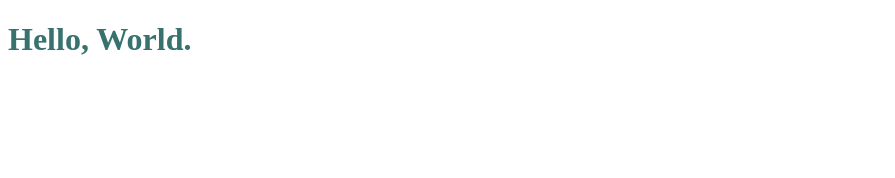
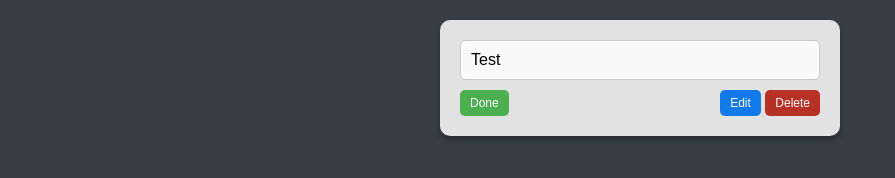
Before and after one commit to icarogabryel/simple-todo-web, a plain HTML site: page src/frontend/index.html in a window 1280 px wide. Shown: the whole page, without its empty margins (0-895 px from the left). Drawn offline with Linux system fonts and the light colour scheme.

Commit message:
base front done

```diff
--- a/src/frontend/index.html
+++ b/src/frontend/index.html
@@ -4,9 +4,21 @@
     <meta charset="UTF-8">
     <meta name="viewport" content="width=device-width, initial-scale=1.0">
     <link rel="stylesheet" href="style.css">
+    <script src="script.js" defer></script>
     <title>Simple To Do</title>
 </head>
 <body>
-    <h1 class="title">Hello, World.</h1>
+    <div class="task-container">
+        <div class="text-display" id="textDisplay" contenteditable="false">Test</div>
+        <div class="button-container">
+            <div class="done-container">
+                <button class="done-button" onclick="doneTask()">Done</button>
+            </div>
+            <div class="edit-delete-container">
+                <button class="edit-button" onclick="editText()">Edit</button>
+                <button class="delete-button" onclick="deleteTask()">Delete</button>
+            </div>
+        </div>
+    </div>
 </body>
 </html>
--- /dev/null
+++ b/src/frontend/script.js
@@ -0,0 +1,12 @@
+function editText() {
+    const textDisplay = document.getElementById("textDisplay")
+
+    if (textDisplay.isContentEditable) {
+        textDisplay.contentEditable = "false";
+        textDisplay.style.border = "1px solid #ccc";
+    } else {
+        textDisplay.contentEditable = "true";
+        textDisplay.style.border = "2px solid #007bff";
+        textDisplay.focus();
+    }
+}
--- a/src/frontend/style.css
+++ b/src/frontend/style.css
@@ -1,3 +1,83 @@
-.title {
-  color: #38726e;
+* {
+  margin: 0;
+  padding: 0;
+  box-sizing: border-box;
 }
+
+body {
+  font-family: Arial, Helvetica, sans-serif;
+  display: flex;
+  justify-content: center;
+  align-items: flex-start;
+  height: 100vh;
+  background-color: rgb(55, 62, 69);
+}
+
+.task-container {
+  margin-top: 20px;
+  width: 400px;
+  padding: 20px;
+  background-color: rgb(226, 226, 226);
+  border-radius: 10px;
+  box-shadow: 0 4px 6px rgba(0, 0, 0, 0.3);
+  text-align: center;
+}
+
+.text-display {
+  padding: 10px;
+  border: 1px solid #ccc;
+  border-radius: 5px;
+  background-color: #f9f9f9;
+  font-size: 16px;
+  text-align: left;
+}
+
+.done-button {
+  padding: 6px 10px;
+  margin-top: 10px;
+  background-color: #4caf50;
+  color: white;
+  border: none;
+  border-radius: 5px;
+  font-size: 12px;
+  cursor: pointer;
+}
+
+.done-button:hover {
+  background-color: #3e8e41;
+}
+
+.edit-button {
+  padding: 6px 10px;
+  margin-top: 10px;
+  background-color: #1179e8;
+  color: rgb(255, 255, 255);
+  border: none;
+  border-radius: 5px;
+  font-size: 12px;
+  cursor: pointer;
+}
+
+.edit-button:hover {
+  background-color: #125eb0;
+}
+
+.delete-button {
+  padding: 6px 10px;
+  margin-top: 10px;
+  background-color: #b73127;
+  color: white;
+  border: none;
+  border-radius: 5px;
+  font-size: 12px;
+  cursor: pointer;
+}
+
+.delete-button:hover {
+  background-color: #a02a21;
+}
+
+.button-container {
+  display: flex;
+  justify-content: space-between;
+}
```
